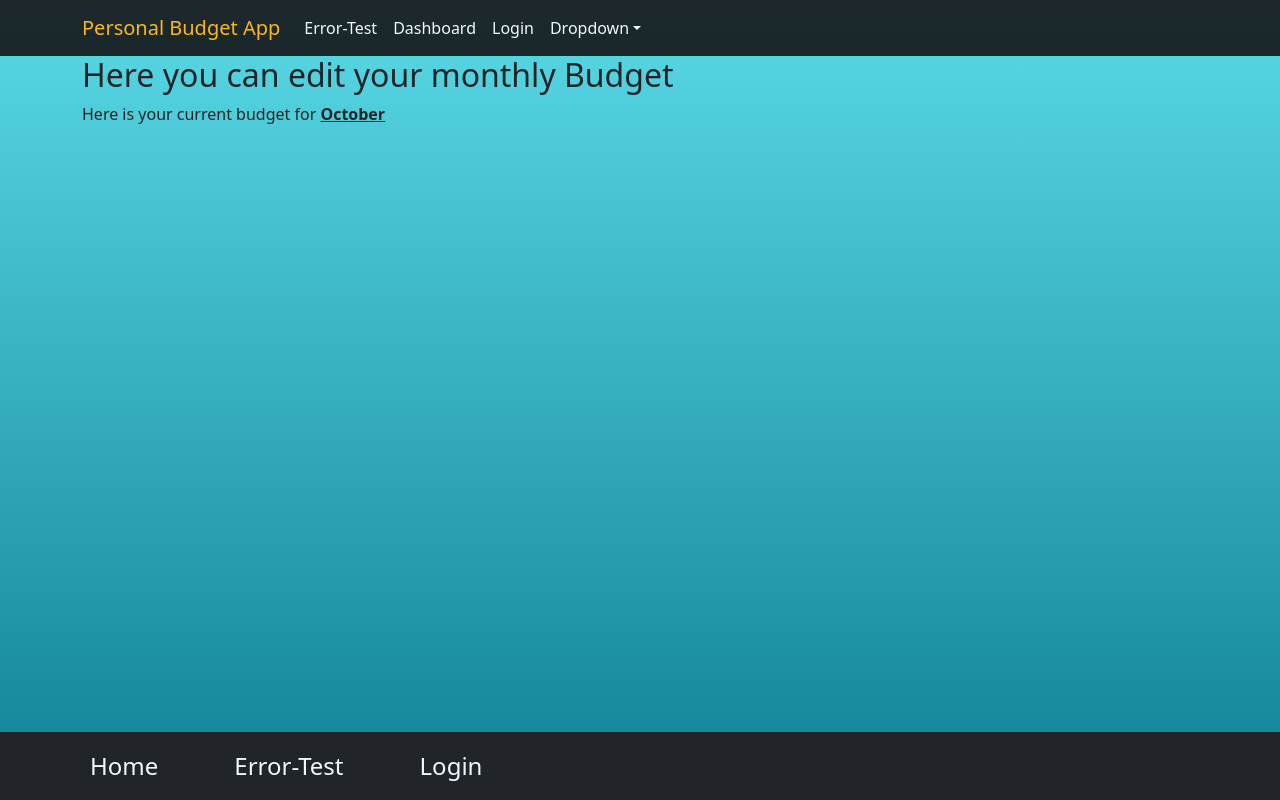
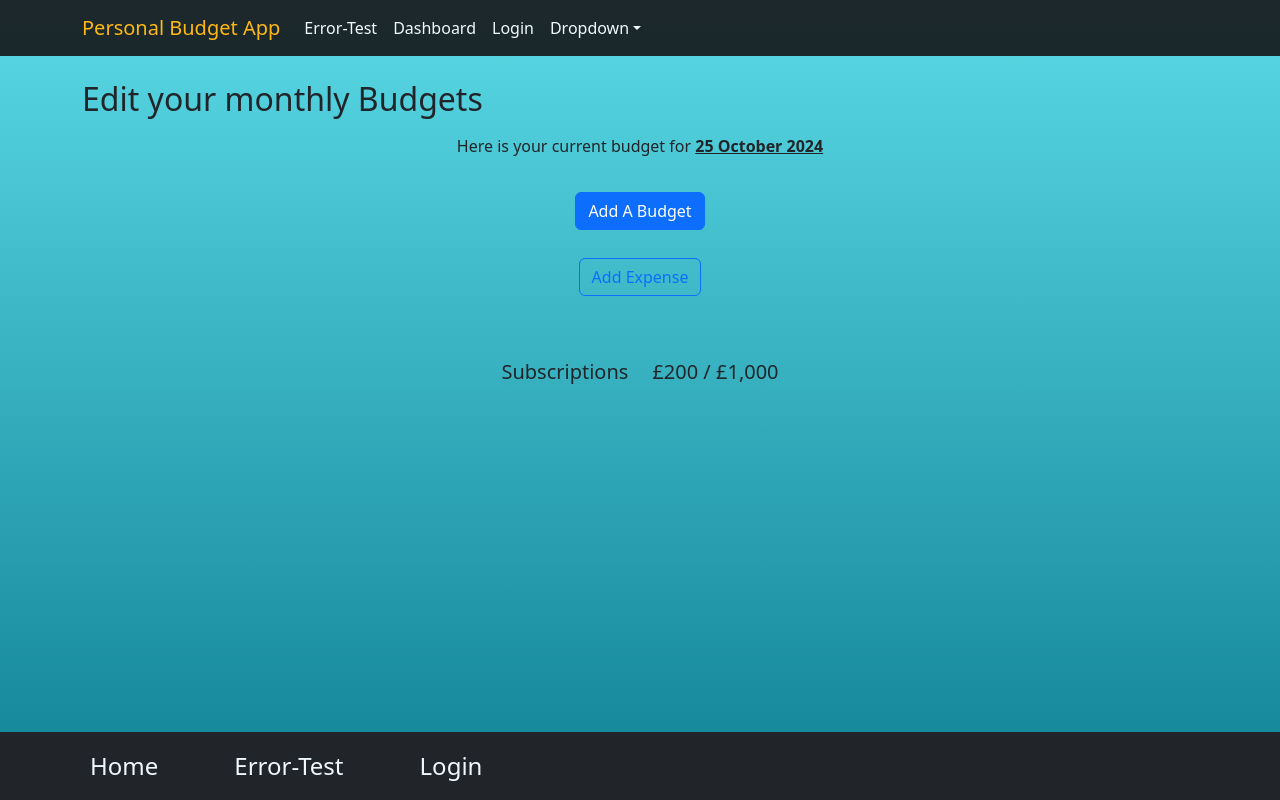
Before and after one commit to Curt-Dev-Hub/budget-management-app, a React (Vite) app: page /edit-budget in a window 1280 px wide. Built offline with nearby package versions, Linux system fonts and the light colour scheme.

Commit message:
initial work on Budget-Edit and creation of utils along with reusable Budget component

```diff
--- /dev/null
+++ b/src/components/Budget.jsx
@@ -0,0 +1,16 @@
+import { Card } from "react-bootstrap";
+import { currencyFormatter } from "./utils";
+
+export default function Budget({ name, amount, max}) {
+    return (
+        <Card>
+            <Card.Body>
+                <Card.Title className="d-flex justify-content-between-align-items-baseline
+                fw-normal mb-3">
+                    <div className="me-4">{name}</div>
+                    <div>{currencyFormatter.format(amount)} / {currencyFormatter.format(max)}</div>
+                </Card.Title>
+            </Card.Body>
+        </Card>
+    )
+}
--- a/src/components/Budget_Edit.css
+++ b/src/components/Budget_Edit.css
@@ -0,0 +1,4 @@
+#edit-budget-container {
+    justify-content: center;
+    flex-direction: column;
+}
--- a/src/components/Budget_Edit.jsx
+++ b/src/components/Budget_Edit.jsx
@@ -1,6 +1,7 @@
 import "./Budget_Edit.css";
-import { Container } from "react-bootstrap";
+import { Button, Card, CardBody, Container, Stack } from "react-bootstrap";
 import { useState } from "react";
+import Budget from "./Budget";
 
 
 function getDate() {
@@ -10,21 +11,32 @@ function getDate() {
     const month = today.getMonth() + 1;
     const year = today.getFullYear();
     const date = today.getDate();
-    // return `${month}/${date}/${year}`;
-    return `${stringMonth}`;
+    return `${date} ${stringMonth} ${year}`;
 }
 
 const Budget_Edit = () => {
     const [currentDate, setCurrentDate] = useState(getDate());
     return (
-        <Container id="edit-budget-main-container">
-            <div>
-                <h2>Here you can edit your monthly Budget</h2>
+        <Container className="my-4">
+            <Stack id="edit-budget-container" direction="horizontal" gap={2} className="mb-4">
+                <h2 className="me-auto">Edit your monthly Budgets</h2>
                 <p>Here is your current budget for <b><u>{currentDate}</u></b></p>
-                {/* <p>{stringMonth}</p> */}
-            </div>
-        </Container>
-    )
+                <Button variant="primary">Add A Budget</Button>
+                <Button variant="outline-primary">Add Expense</Button>
+                <div
+                    style={{
+                        display: "grid",
+                        gridTemplateColumns: "repeat(auto-fill, minmax(300px, 1fr))",
+                        gap: "1rem",
+                        alignItems: "flex-start",
+                    }}
+                >
+                    <Budget name="Subscriptions" amount={200} max={1000} />
+                </div>
+
+        </Stack>
+      </Container>
+    );
 }
 
 
--- /dev/null
+++ b/src/components/utils.js
@@ -0,0 +1,7 @@
+// currency formatter
+//undefined defaults to current user locale
+export const currencyFormatter = new Intl.NumberFormat(undefined, {
+    currency: "gbp",
+    style: "currency",
+    minimumFractionDigits: 0 // omit decimals when not intended
+})
--- a/src/routes/Dashboard.jsx
+++ b/src/routes/Dashboard.jsx
@@ -1,5 +1,6 @@
 import { Container, Card, Button } from 'react-bootstrap'
 import './Dashboard.css'
+import { Link } from 'react-router-dom'
 
 
 const Dashboard = () => {
@@ -7,9 +8,9 @@ const Dashboard = () => {
     return (
         <Container id='container-dashboard'>
             <Card id='card-shadow'>
-                <Card.Body id='yellow-gradient2' style={{textAlign: "left"}}>Hi Leonardo 👋,<br /><br /> Good afternoon to you. <br />
+                <Card.Body id='yellow-gradient2' style={{textAlign: "left", paddingLeft: "16%"}}>Hi Leonardo 👋,<br /><br /> Good afternoon to you. <br />
                 Please use the button below to start editing your budget data. <br />
-                <Button variant="primary">Go somewhere</Button>
+                <Link href="budget-edit"><Button variant="primary">Go somewhere</Button></Link>
                 </Card.Body>
             </Card>
             <div className='component-cta-container'>
```
